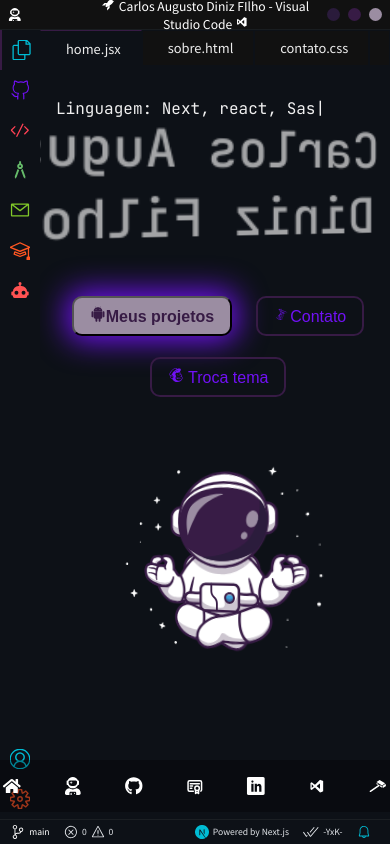
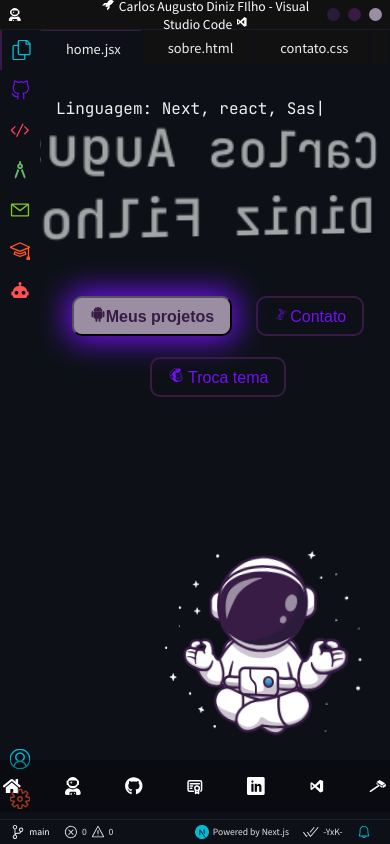
Before and after one commit to ysneshy/portfolio-carlos-filho, a Next.js app: page / in a window 390 px wide. Built offline with nearby package versions, Linux system fonts and the light colour scheme.

Commit message:
upgrade54 :bug::zap::rocket:

```diff
--- a/styles/HomePage.module.css
+++ b/styles/HomePage.module.css
@@ -274,8 +274,8 @@ width: 280px;
     position: absolute;
     bottom: 0;
     right: 0;
-    width: 85vw;
-    height: 50vh;
+    width: 65vw;
+    height: 30vh;
     z-index: 1;
   }
 }
```
